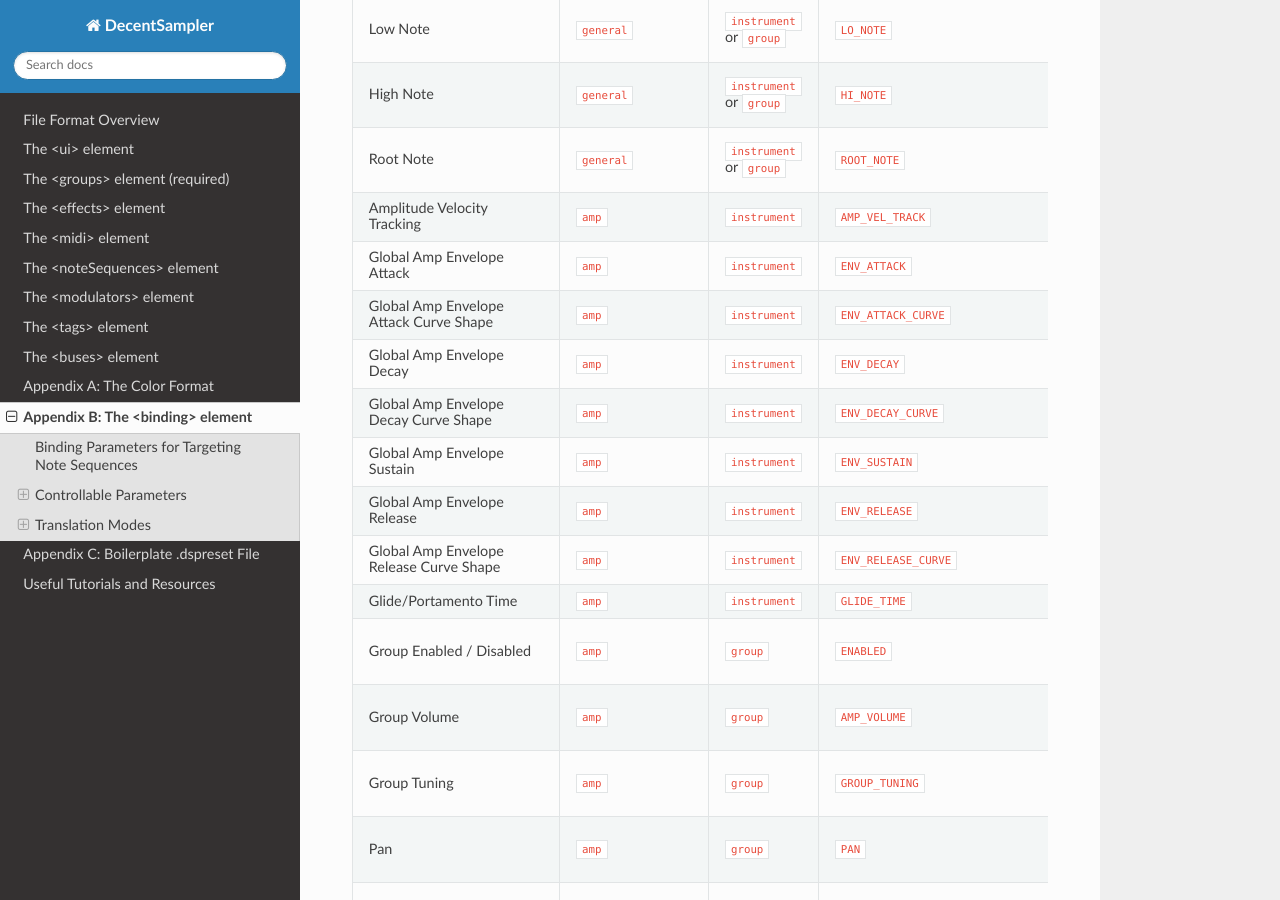
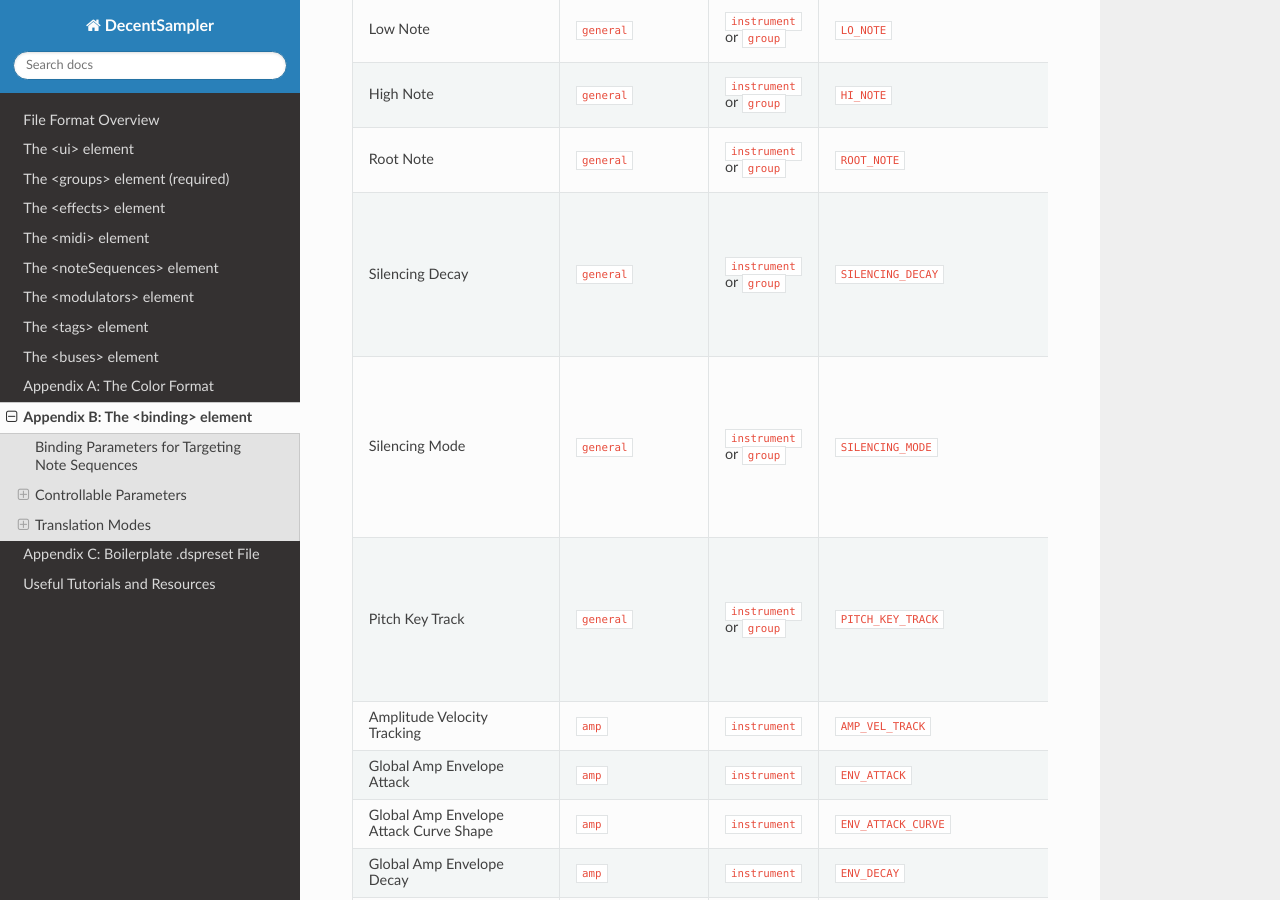
Before and after one commit to DecentSamples/DecentSampler-Developers-Guide, a Sphinx documentation site: the page built from docs/source/appendix-b-the-binding-element.md, in a window 1280 px wide and 900 px high, scrolled down 3628 px. Built offline with Sphinx 7.4.7 and the Read the Docs theme 3.1.0, drawn with Linux system fonts in a browser that asks for light colours; some of the changed lines change nothing that is shown.

Commit message:
0000313: Ability to create a binding for silencingDecay, silencingMode, & pitchKeyTrack

```diff
--- a/docs/source/appendix-b-the-binding-element.md
+++ b/docs/source/appendix-b-the-binding-element.md
@@ -73,6 +73,9 @@ This is a list of parameters that can be used in conjunction with the `<binding>
 | Low Note                                             | `general`              | `instrument` or `group` | `LO_NOTE`                       | 0 - 127                                                       | No          | The lowest MIDI note number that will trigger samples in this group. Integer values only.                                                                                                                                               |
 | High Note                                            | `general`              | `instrument` or `group` | `HI_NOTE`                       | 0 - 127                                                       | No          | The highest MIDI note number that will trigger samples in this group. Integer values only.                                                                                                                                              |
 | Root Note                                            | `general`              | `instrument` or `group` | `ROOT_NOTE`                     | 0 - 127                                                       | No          | The MIDI note number used as the root pitch for transposition. Integer values only.                                                                                                                                                     |
+| Silencing Decay                                      | `general`              | `instrument` or `group` | `SILENCING_DECAY`               | 0.0+ (seconds)                                                | No          | Controls the fade-out time in seconds when a note is silenced by a new note. When greater than 0, this overrides `silencingMode`. For example, `0.05` produces a 50ms fade-out. `groupIndex` or `position` contains the 0-based index of the group. |
+| Silencing Mode                                       | `general`              | `instrument` or `group` | `SILENCING_MODE`                | `fast`, `normal`                                              | No          | Controls how a playing note is silenced when a new note triggers silencing. `fast` = immediate cutoff, `normal` = uses the envelope release. Typically used with a `fixed_value` translation. `groupIndex` or `position` contains the 0-based index of the group. |
+| Pitch Key Track                                      | `general`              | `instrument` or `group` | `PITCH_KEY_TRACK`               | 0.0 - 1.0                                                     | No          | Controls how much the pitch of a sample follows the MIDI note. `1.0` = full pitch tracking (normal behavior), `0.0` = no pitch tracking (sample always plays at its root pitch). `groupIndex` or `position` contains the 0-based index of the group. |
 | Amplitude Velocity Tracking                          | `amp`                  | `instrument`            | `AMP_VEL_TRACK`                 | 0.0 - 1.0                                                     | No          | N/A                                                                                                                                                                                                                                    |
 | Global Amp Envelope Attack                           | `amp`                  | `instrument`            | `ENV_ATTACK`                    | 0.0 - 10.0                                                    | No          | N/A                                                                                                                                                                                                                                    |
 | Global Amp Envelope Attack Curve Shape               | `amp`                  | `instrument`            | `ENV_ATTACK_CURVE`              | -100 - 100                                                    | No          | N/A                                                                                                                                                                                                                                    |
```
